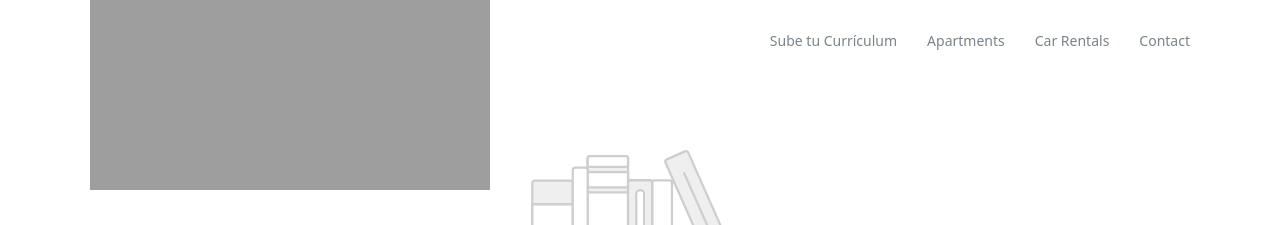
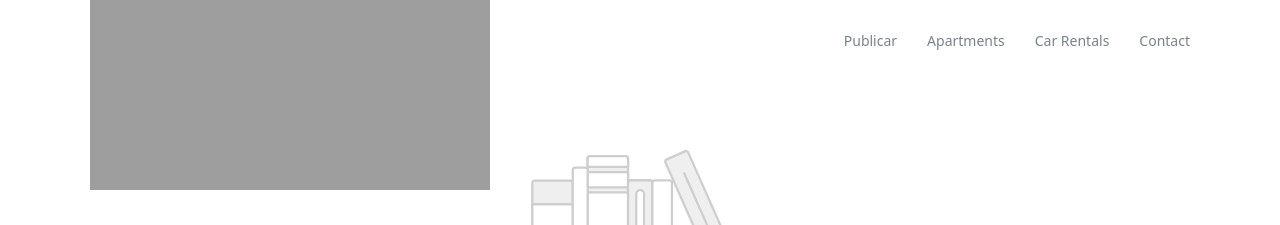
Before and after one commit to jelmii/jelmii.github.io, a Jekyll site: the page built from index.md, in a window 1280 px wide. Shown: the top 225 px of the page. Built offline with Jekyll 4.4.1, drawn with Linux system fonts in a browser that asks for light colours.

Commit message:
Update navigation_header.yml

```diff
--- a/_data/navigation_header.yml
+++ b/_data/navigation_header.yml
@@ -1,5 +1,5 @@
 # Navbar menu navigation links
-- title: Sube tu Currículum
+- title: Publicar
   url: /contact/
 
 - title: Apartments
```
